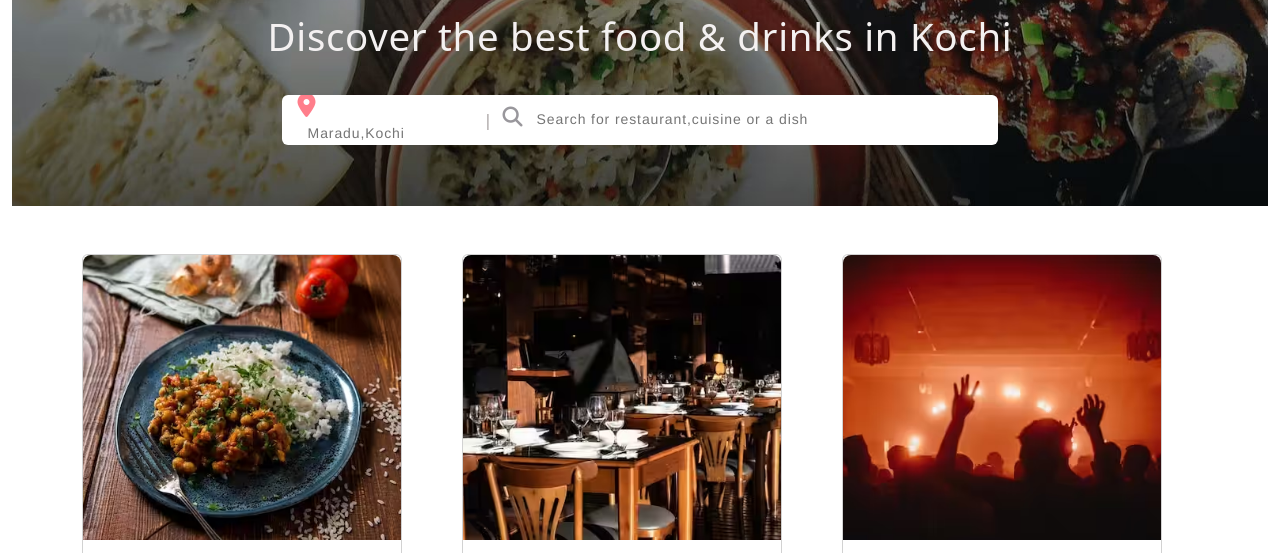
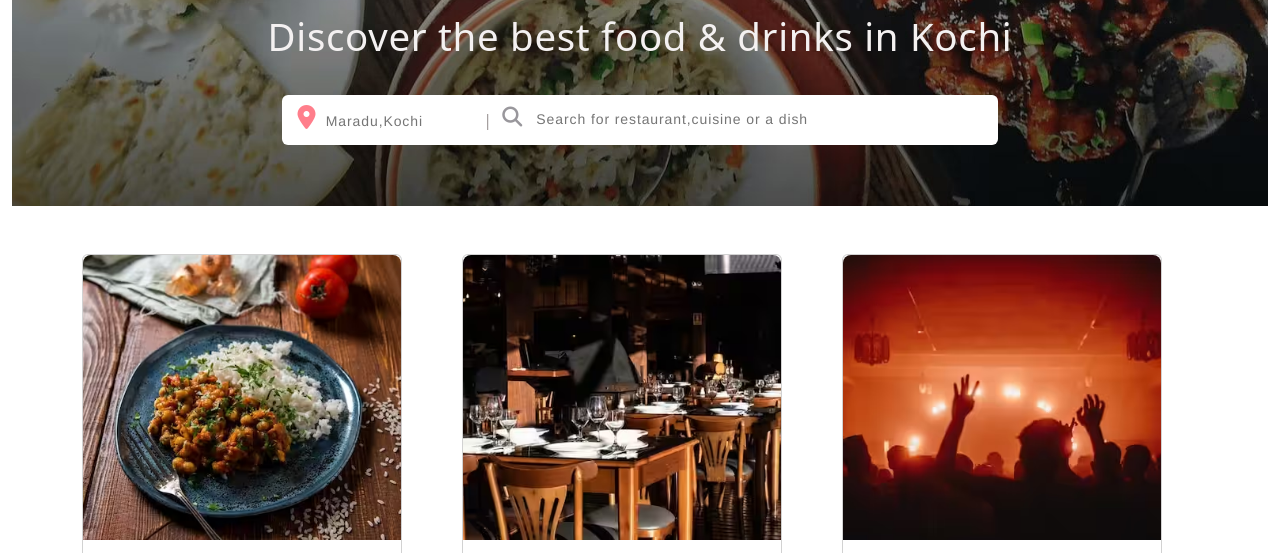
Before and after one commit to jijamjk033/zomato-clone, a plain HTML site: page index.html in a window 1280 px wide. Shown: the part 214-767 px from the top of the page. Drawn offline with nearby package versions, Linux system fonts and the light colour scheme.

Commit message:
Update style.css

```diff
--- a/style.css
+++ b/style.css
@@ -118,20 +118,30 @@ body{
     color: rgb(58, 54, 54);
 }
 .location-bar{
-    min-width: 20vh;
+    min-width: 15vh;
+    max-width:60vh;
 }
 .search-bar{
     min-width: 3vh;
     max-width: 80vh;
 }
-
+.search-bar input{
+    border: none;
+    font-size: 14px;
+    min-width: 40vh;
+    color: rgb(62, 59, 59);
+    letter-spacing: .9px;
+    max-width: 110vw;
+    padding: 0 0 5px 10px ;
+}
 .location-bar input{
     border: none;
     font-size: 14px;
     color: rgb(62, 59, 59);
     letter-spacing: .9px;
-    max-width: 15vw;
-    padding: 0 0 5px 10px ;
+    max-width: 12vw;
+    min-width: 3vh;
+    padding: 0 0 5px 6px ;
 }
 .search-icon{
     color: rgb(153, 151, 156);
@@ -145,15 +155,7 @@ span{
     min-width: 60vh;
     overflow: hidden;
 }
-.search-bar input{
-    border: none;
-    font-size: 14px;
-    min-width: 52vh;
-    color: rgb(62, 59, 59);
-    letter-spacing: .9px;
-    max-width: 110vw;
-    padding: 0 0 5px 10px ;
-}
+
 .navbar-brand{
     display: flex;
     align-items: center;
```
